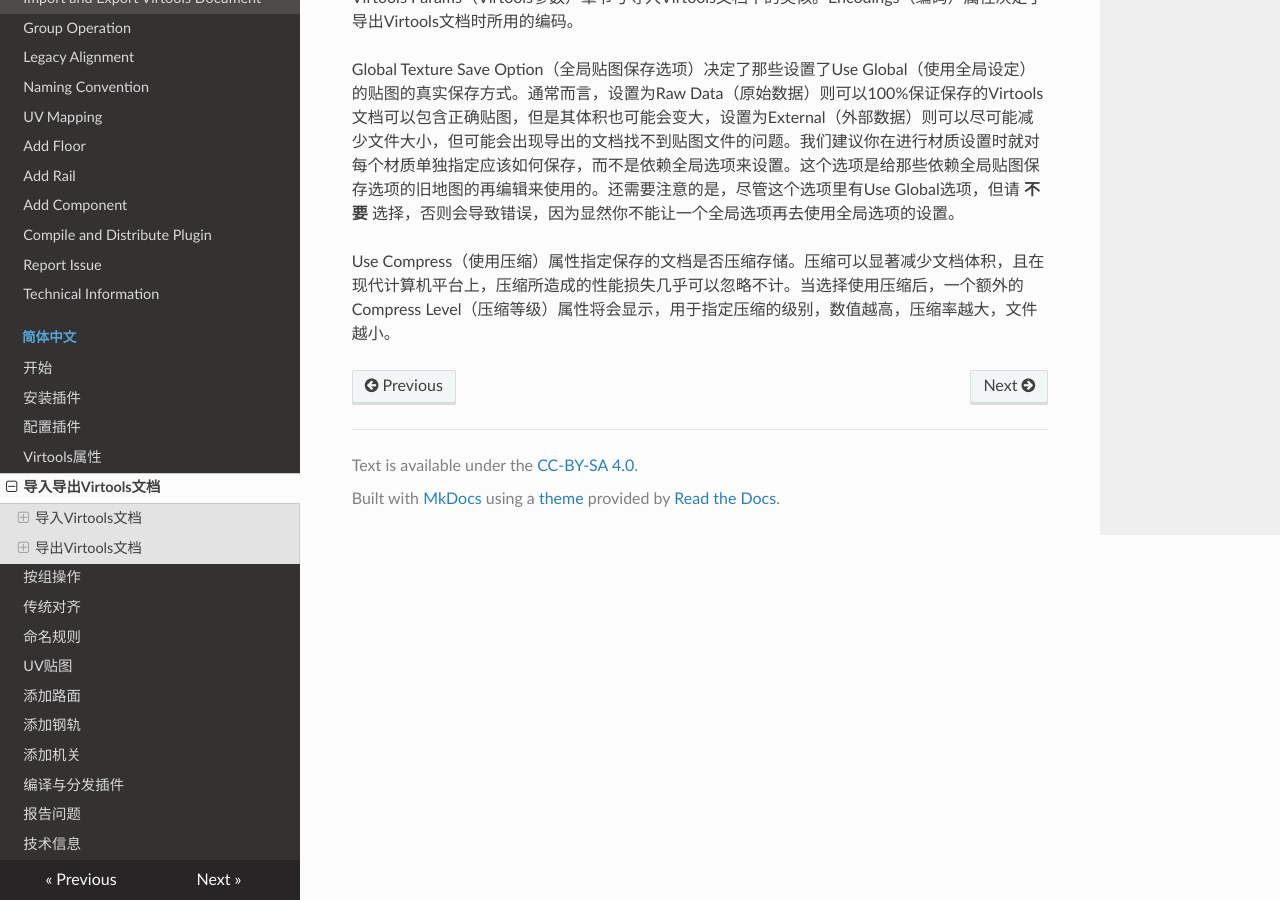
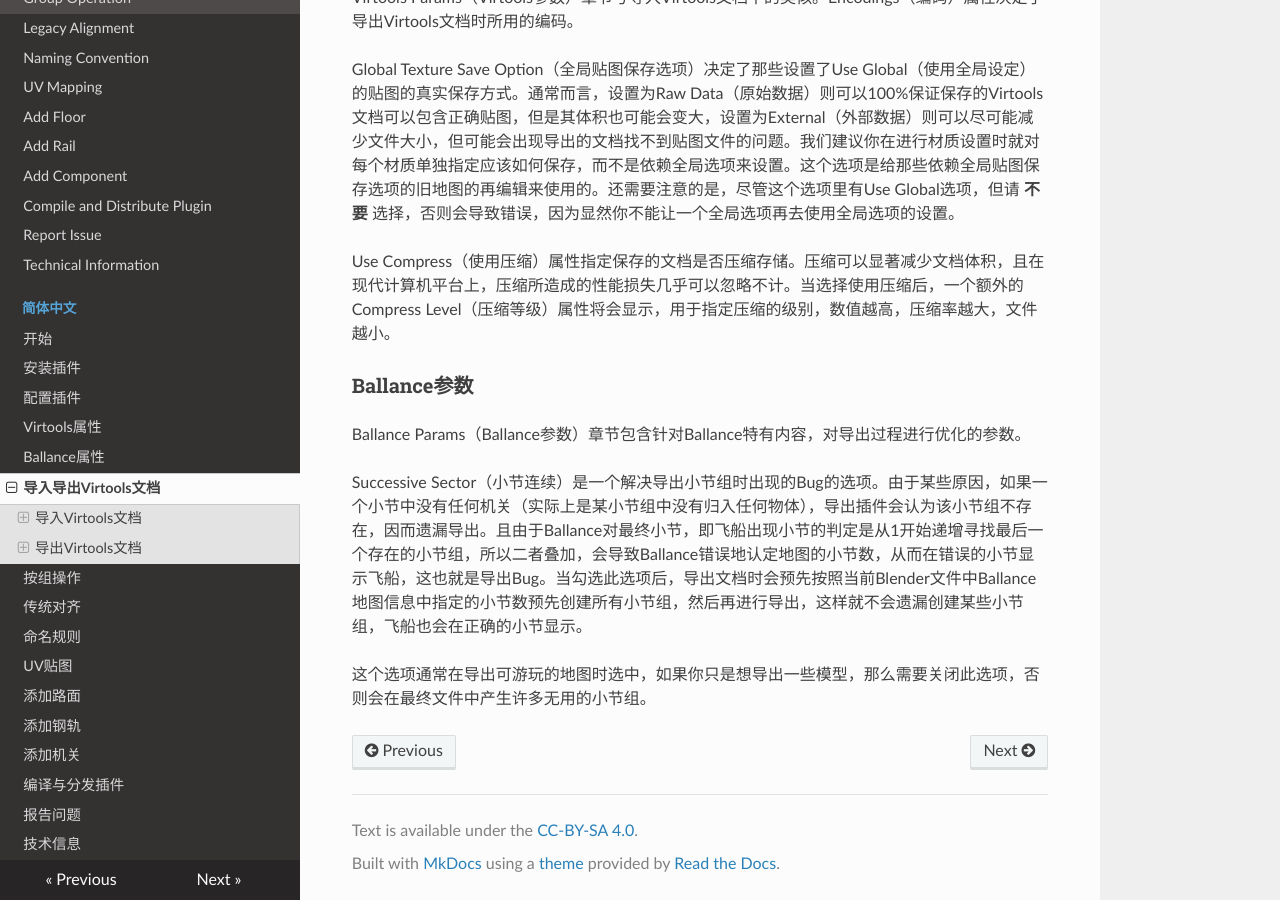
Before and after one commit to yyc12345/BallanceBlenderHelper, an MkDocs documentation site: the page built from docs/docs/zh-cn/import-export-virtools.md, in a window 1280 px wide and 900 px high, scrolled down 1826 px. Built offline with MkDocs 1.6.1, drawn with Linux system fonts in a browser that asks for light colours; nearby versions of some CDN libraries; some of the changed text lies outside the part shown.

Commit message:
doc: update document
- add section about ballance related props

```diff
--- a/docs/docs/zh-cn/import-export-virtools.md
+++ b/docs/docs/zh-cn/import-export-virtools.md
@@ -45,3 +45,11 @@ Virtools Params（Virtools参数）章节与导入Virtools文档中的类似。E
 Global Texture Save Option（全局贴图保存选项）决定了那些设置了Use Global（使用全局设定）的贴图的真实保存方式。通常而言，设置为Raw Data（原始数据）则可以100%保证保存的Virtools文档可以包含正确贴图，但是其体积也可能会变大，设置为External（外部数据）则可以尽可能减少文件大小，但可能会出现导出的文档找不到贴图文件的问题。我们建议你在进行材质设置时就对每个材质单独指定应该如何保存，而不是依赖全局选项来设置。这个选项是给那些依赖全局贴图保存选项的旧地图的再编辑来使用的。还需要注意的是，尽管这个选项里有Use Global选项，但请 **不要** 选择，否则会导致错误，因为显然你不能让一个全局选项再去使用全局选项的设置。
 
 Use Compress（使用压缩）属性指定保存的文档是否压缩存储。压缩可以显著减少文档体积，且在现代计算机平台上，压缩所造成的性能损失几乎可以忽略不计。当选择使用压缩后，一个额外的Compress Level（压缩等级）属性将会显示，用于指定压缩的级别，数值越高，压缩率越大，文件越小。
+
+### Ballance参数
+
+Ballance Params（Ballance参数）章节包含针对Ballance特有内容，对导出过程进行优化的参数。
+
+Successive Sector（小节连续）是一个解决导出小节组时出现的Bug的选项。由于某些原因，如果一个小节中没有任何机关（实际上是某小节组中没有归入任何物体），导出插件会认为该小节组不存在，因而遗漏导出。且由于Ballance对最终小节，即飞船出现小节的判定是从1开始递增寻找最后一个存在的小节组，所以二者叠加，会导致Ballance错误地认定地图的小节数，从而在错误的小节显示飞船，这也就是导出Bug。当勾选此选项后，导出文档时会预先按照当前Blender文件中Ballance地图信息中指定的小节数预先创建所有小节组，然后再进行导出，这样就不会遗漏创建某些小节组，飞船也会在正确的小节显示。
+
+这个选项通常在导出可游玩的地图时选中，如果你只是想导出一些模型，那么需要关闭此选项，否则会在最终文件中产生许多无用的小节组。
--- a/docs/mkdocs.yml
+++ b/docs/mkdocs.yml
@@ -11,6 +11,7 @@ nav:
     - 'Install Plugin': 'en/install-plugin.md'
     - 'Configure Plugin': 'en/configure-plugin.md'
     - 'Virtools Properties': 'en/virtools-properties.md'
+    - 'Ballance Properties': 'en/ballance-properties.md'
     - 'Import and Export Virtools Document': 'en/import-export-virtools.md'
     - 'Group Operation': 'en/group-operations.md'
     - 'Legacy Alignment': 'en/legacy-align.md'
@@ -27,6 +28,7 @@ nav:
     - '安装插件': 'zh-cn/install-plugin.md'
     - '配置插件': 'zh-cn/configure-plugin.md'
     - 'Virtools属性': 'zh-cn/virtools-properties.md'
+    - 'Ballance属性': 'zh-cn/ballance-properties.md'
     - '导入导出Virtools文档': 'zh-cn/import-export-virtools.md'
     - '按组操作': 'zh-cn/group-operations.md'
     - '传统对齐': 'zh-cn/legacy-align.md'
```
Also changed, not shown: docs/docs/en/ballance-properties.md (added, +4 -0 lines), docs/docs/en/index.md (+1 -0 lines), docs/docs/zh-cn/ballance-properties.md (added, +29 -0 lines), docs/docs/zh-cn/index.md (+1 -0 lines), docs/docs/zh-cn/legacy-align.md (+1 -1 lines), docs/docs/zh-cn/virtools-properties.md (+1 -1 lines), docs/docs/imgs/ballance-properties.png (added).
